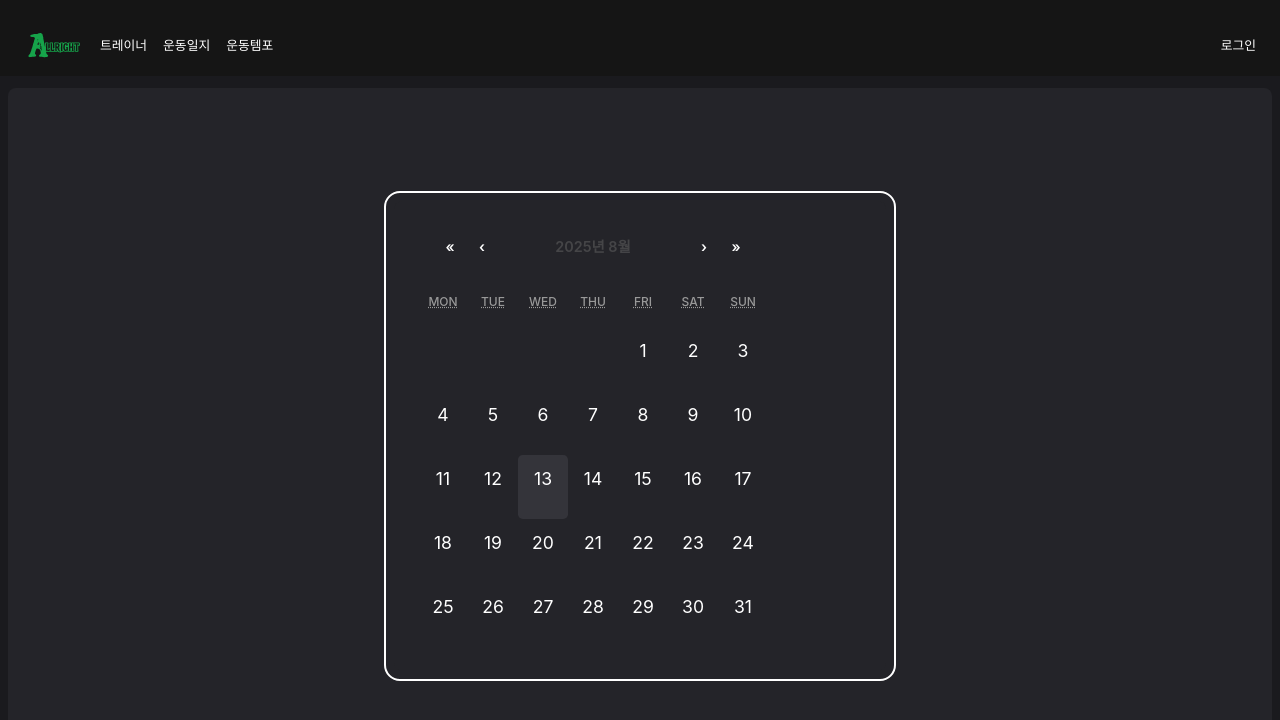
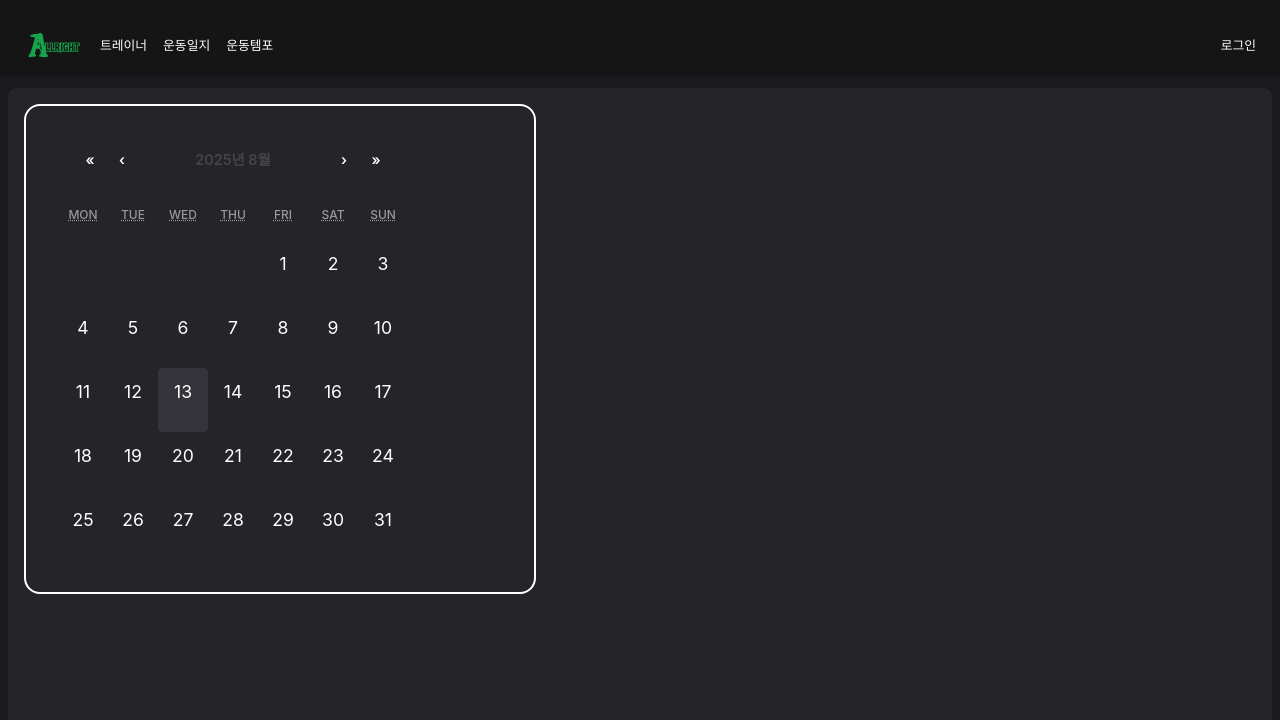
Before and after one commit to whdjh/YepBuddy, a Next.js app in the folder allright_web/: page /diary in a window 1280 px wide. Shown: the top 720 px of the page. Built offline with nearby package versions, Linux system fonts and the light colour scheme; a web font is replaced by a local one.

Commit message:
feat: main 태그 layout으로 이동

```diff
--- a/allright_web/src/app/diary/[date]/page.tsx
+++ b/allright_web/src/app/diary/[date]/page.tsx
@@ -1,7 +1,6 @@
 "use client";
 
 import { useRouter } from 'next/navigation';
-import Button from '@/components/common/Button';
 import { use } from 'react';
 import Back from '@/asset/ic/ic_back.svg'
 
@@ -22,15 +21,11 @@ export default function DiaryDetail({ params }: { params: Promise<{ date: string
   };
 
   return (
-    <div className="min-h-screen bg-[#1a1a1a] text-white p-5 mt-[5.5rem] mx-[0.5rem] rounded-[1rem]">
-      <div className="flex items-center justify-between mb-6">
-        <button
-          onClick={handleBack}
-        >
-          <Back />
-        </button>
-        <h1>{formattedDate}</h1>
-      </div>
+    <div className="flex items-center justify-between mb-6">
+      <button onClick={handleBack}>
+        <Back />
+      </button>
+      <h1>{formattedDate}</h1>
     </div>
   );
 }
--- a/allright_web/src/app/diary/page.tsx
+++ b/allright_web/src/app/diary/page.tsx
@@ -9,10 +9,8 @@ export default function Diary() {
   };
 
   return (
-    <main className="mt-[5.5rem] mx-[0.5rem] bg-[#242429] p-[1rem] rounded-[0.5rem] min-h-[calc(100vh-5.5rem-1rem)] flex items-center justify-center">
-      <div className="border-2 border-white rounded-[1rem] text-white p-2 max-w-lg w-full">
-          <DiaryCalendar onDateChange={handleDateChange} />
-      </div>
-    </main>
+    <div className="border-2 border-white rounded-[1rem] text-white p-2 max-w-lg w-full">
+      <DiaryCalendar onDateChange={handleDateChange} />
+    </div>
   );
 }
--- a/allright_web/src/app/layout.tsx
+++ b/allright_web/src/app/layout.tsx
@@ -18,7 +18,9 @@ export default function RootLayout({
       <body>
         <ScrollController />
         <Gnb />
-        {children}
+        <main className="mt-[5.5rem] mx-[0.5rem] bg-[#242429] p-[1rem] rounded-[0.5rem] min-h-[calc(100vh-5.5rem-1rem)]">
+          {children}
+        </main>
       </body>
     </html>
   );
--- a/allright_web/src/app/login/page.tsx
+++ b/allright_web/src/app/login/page.tsx
@@ -2,10 +2,8 @@ import AuthCard from "@/components/product/login/AuthCard";
 
 export default function Login() {
   return (
-    <main className="mt-[5.5rem] mx-[0.5rem] bg-[#242429] p-[1rem] rounded-[0.5rem] min-h-[calc(100vh-5.5rem-1rem)]">
-      <div className="pc:flex pc:items-center pc:justify-center pc:min-h-screen">
-        <AuthCard />
-      </div>
-    </main>
+    <div className="pc:flex pc:items-center pc:justify-center pc:min-h-screen">
+      <AuthCard />
+    </div>
   );
 }
```
